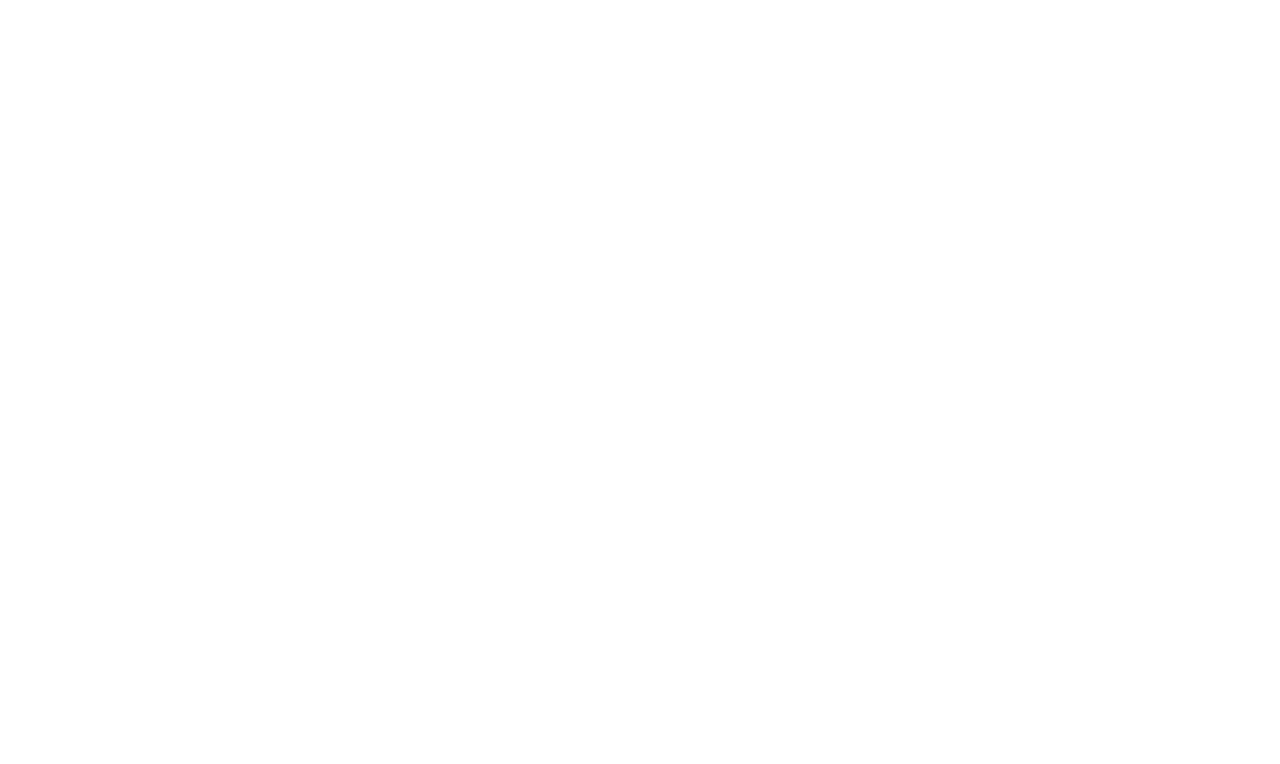
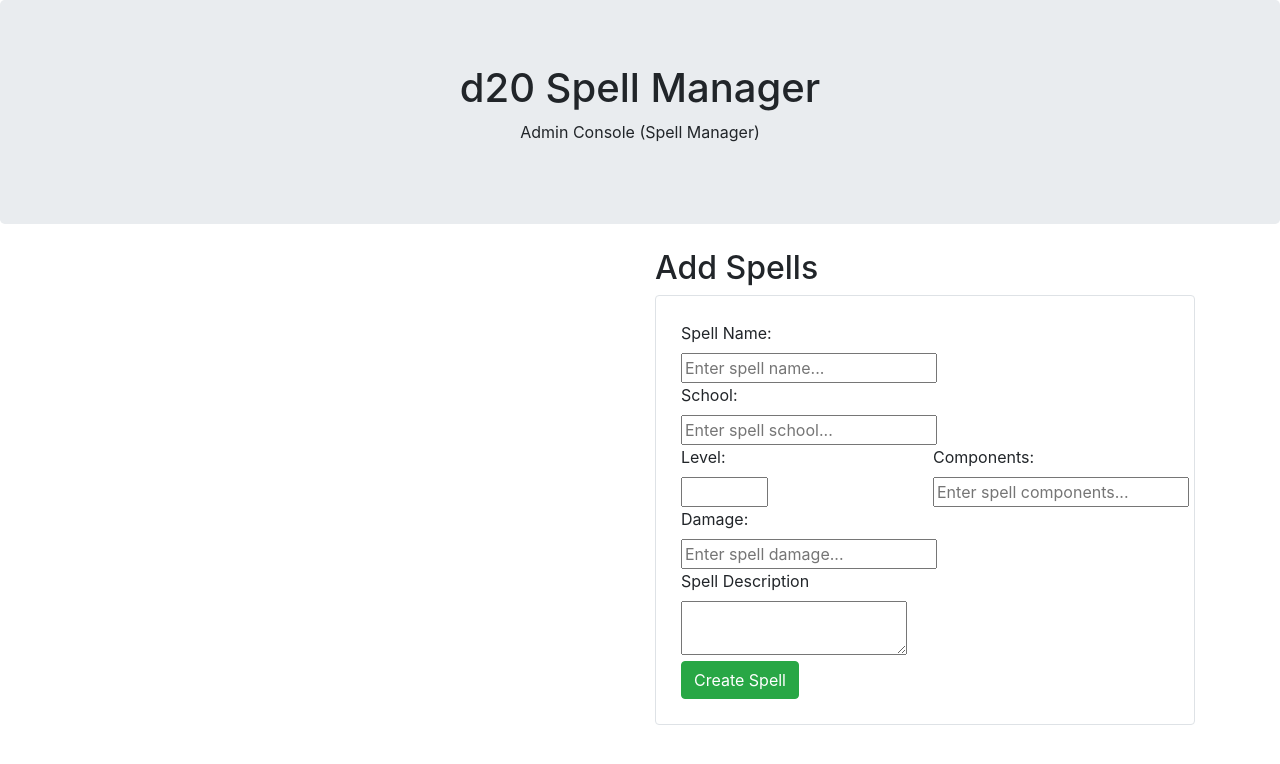
Before and after one commit to muppet2011ad/prog-node-cwork-1920, a website: page client/admin.html in a window 1280 px wide. Drawn offline with nearby package versions, Linux system fonts and the light colour scheme.

Commit message:
HTML of spell creation form complete

```diff
--- a/client/admin.html
+++ b/client/admin.html
@@ -10,5 +10,57 @@
         <script src="https://cdn.jsdelivr.net/npm/popper.js@1.16.0/dist/umd/popper.min.js" integrity="sha384-Q6E9RHvbIyZFJoft+2mJbHaEWldlvI9IOYy5n3zV9zzTtmI3UksdQRVvoxMfooAo" crossorigin="anonymous"></script>
         <script src="https://stackpath.bootstrapcdn.com/bootstrap/4.4.1/js/bootstrap.min.js" integrity="sha384-wfSDF2E50Y2D1uUdj0O3uMBJnjuUD4Ih7YwaYd1iqfktj0Uod8GCExl3Og8ifwB6" crossorigin="anonymous"></script>
     </head>
+    <body>
+        <div class="jumbotron text-center" style="margin-bottom:0">
+            <h1>d20 Spell Manager</h1>
+            <p>Admin Console (Spell Manager)</p>
+        </div>
+        <div class="container" style="margin-top:25px">
+            <div class="row">
+                <div class="col" id="delSpellCol">
 
+                </div>
+                <div class="col" id="addSpellCol">
+                    <h2>Add Spells</h2>
+                    <div class="border rounded" id="addSpellForm">
+                        <form id="addSpellForm">
+                            <div class="container" style="margin-top:25px; margin-right: 10px; margin-left: 10px; margin-bottom: 25px">
+                                <div class="row">
+                                    <div class="col">
+                                        <label>Spell Name:</label><br>
+                                        <input type="text" placeholder="Enter spell name..." name="Name" required="true">
+                                    </div>
+                                    <div class="col">
+                                        <label>School:</label><br>
+                                        <input type="text" placeholder="Enter spell school..." name="School" required="true">
+                                    </div>
+                                </div>
+                                <div class="row">
+                                    <div class="col">
+                                        <label>Level:</label><br>
+                                        <input type="number" min="1" max="20" name="Level" required="true">
+                                    </div>
+                                    <div class="col">
+                                        <label>Components:</label><br>
+                                        <input type="text" placeholder="Enter spell components..." name="Components" required="true">
+                                    </div>
+                                </div>
+                                <div class="row">
+                                    <div class="col">
+                                        <label>Damage:</label><br>
+                                        <input type="text" placeholder="Enter spell damage..." name="Damage">
+                                    </div>
+                                    <div class="col">
+                                        <label>Spell Description</label><br>
+                                        <textarea name="Desc"></textarea>
+                                    </div>
+                                </div>
+                                <button type="submit" class="btn btn-success">Create Spell</button>
+                            </div>
+                        </form>
+                    </div>
+                </div>
+            </div>
+        </div>
+    </body>
 </html>
```
